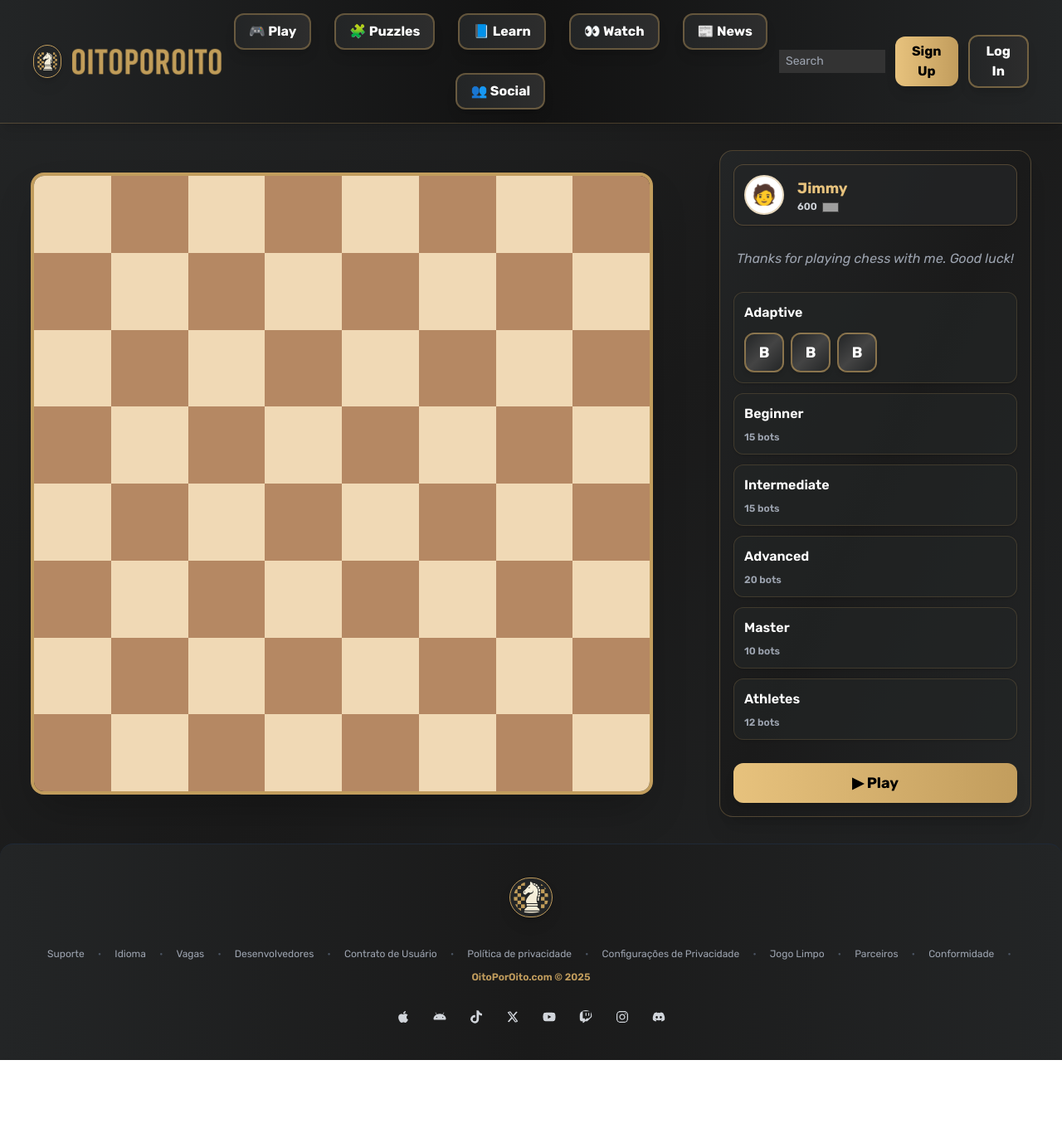
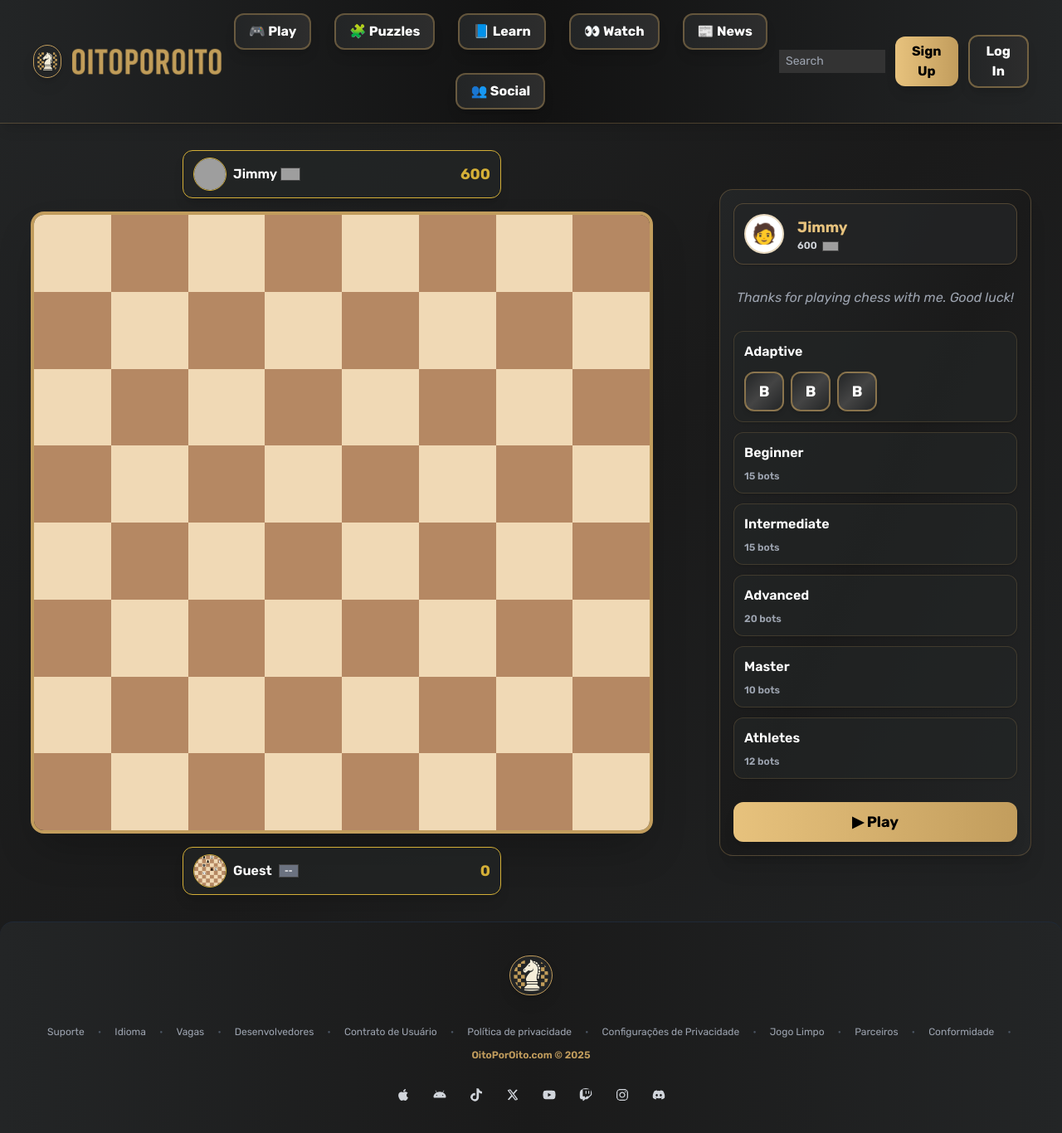
Before and after one commit to isranetoo/OitoPorOito, a React (Vite) app: page /play-computer in a window 1280 px wide. Shown: the top 1366 px of the page at 83% size. Before the commit the page ends 1278 px from the top, so only its background shows below. Built offline with nearby package versions, Linux system fonts and the light colour scheme; grey boxes are pictures that could not be loaded.

Commit message:
[FEAT] Add PlayerInfo component to display player details; integrate into PlayComputer page for enhanced user experience

```diff
--- /dev/null
+++ b/src/components/PlayComputer/PlayerInfo.jsx
@@ -0,0 +1,34 @@
+import React from "react";
+
+export default function PlayerInfo({ avatar, name, rating, flagUrl, flagAlt = "", isBot }) {
+  return (
+    <div
+      className={`flex items-center justify-between w-full max-w-xs md:max-w-sm border border-[#d4af37] bg-[#232526]/70 rounded-xl px-3 py-2 shadow-lg ${isBot ? "mb-4" : "mt-4"}`}
+      style={{ minWidth: 0 }}
+    >
+      <div className="flex items-center gap-2 min-w-0">
+        <img
+          src={avatar}
+          alt={isBot ? "Bot avatar" : "User avatar"}
+          className="w-8 h-8 md:w-10 md:h-10 rounded-full object-cover border border-[#d4af37] bg-[#232526]"
+          draggable={false}
+        />
+        <span className="flex items-center gap-1 font-semibold text-white truncate">
+          {name}
+          {flagUrl ? (
+            <img
+              src={flagUrl}
+              alt={flagAlt}
+              className="w-6 h-4 object-cover rounded-sm border border-[#444] bg-[#232526] align-middle"
+              title={flagAlt}
+              draggable={false}
+            />
+          ) : (
+            <span className="w-6 h-4 ml-1 bg-gray-500 rounded-sm border border-[#444] align-middle text-[10px] flex items-center justify-center text-white px-1">--</span>
+          )}
+        </span>
+      </div>
+      <span className="font-bold text-[#d4af37] text-base md:text-lg ml-2">{rating}</span>
+    </div>
+  );
+}
--- a/src/pages/PlayComputer.jsx
+++ b/src/pages/PlayComputer.jsx
@@ -1,7 +1,9 @@
 
 import React from "react";
+
 import ChessBoard from "../components/PlayComputer/ChessBoard";
 import BotSidebar from "../components/PlayComputer/BotSidebar";
+import PlayerInfo from "../components/PlayComputer/PlayerInfo";
 import Navbar from "../components/Navbar";
 import Footer from "../components/Footer";
 
@@ -11,9 +13,30 @@ export default function PlayComputer() {
       <Navbar />
       <main className="flex-1 flex flex-col items-center justify-center w-full py-8">
         <div className="w-full max-w-6xl flex flex-col md:flex-row items-center justify-center gap-0 md:gap-12 px-2 md:px-8">
-          <div className="flex items-center justify-center w-full md:w-auto">
+          {/* Coluna do tabuleiro e infos */}
+          <div className="flex flex-col items-center w-full md:w-auto">
+            {/* Header do bot */}
+            <PlayerInfo
+              avatar="/assets/img/anna-rudolf.jpg"
+              name="Jimmy"
+              rating={600}
+              flagUrl="https://flagcdn.com/w40/us.png"
+              flagAlt="USA"
+              isBot={true}
+            />
+            {/* Tabuleiro */}
             <ChessBoard />
+            {/* Footer do usuário */}
+            <PlayerInfo
+              avatar="/assets/img/puzzle1.png"
+              name="Guest"
+              rating={0}
+              flagUrl={null}
+              flagAlt="Indefinida"
+              isBot={false}
+            />
           </div>
+          {/* Sidebar dos bots */}
           <div className="mt-8 md:mt-0 md:ml-8 flex-shrink-0">
             <BotSidebar />
           </div>
```
